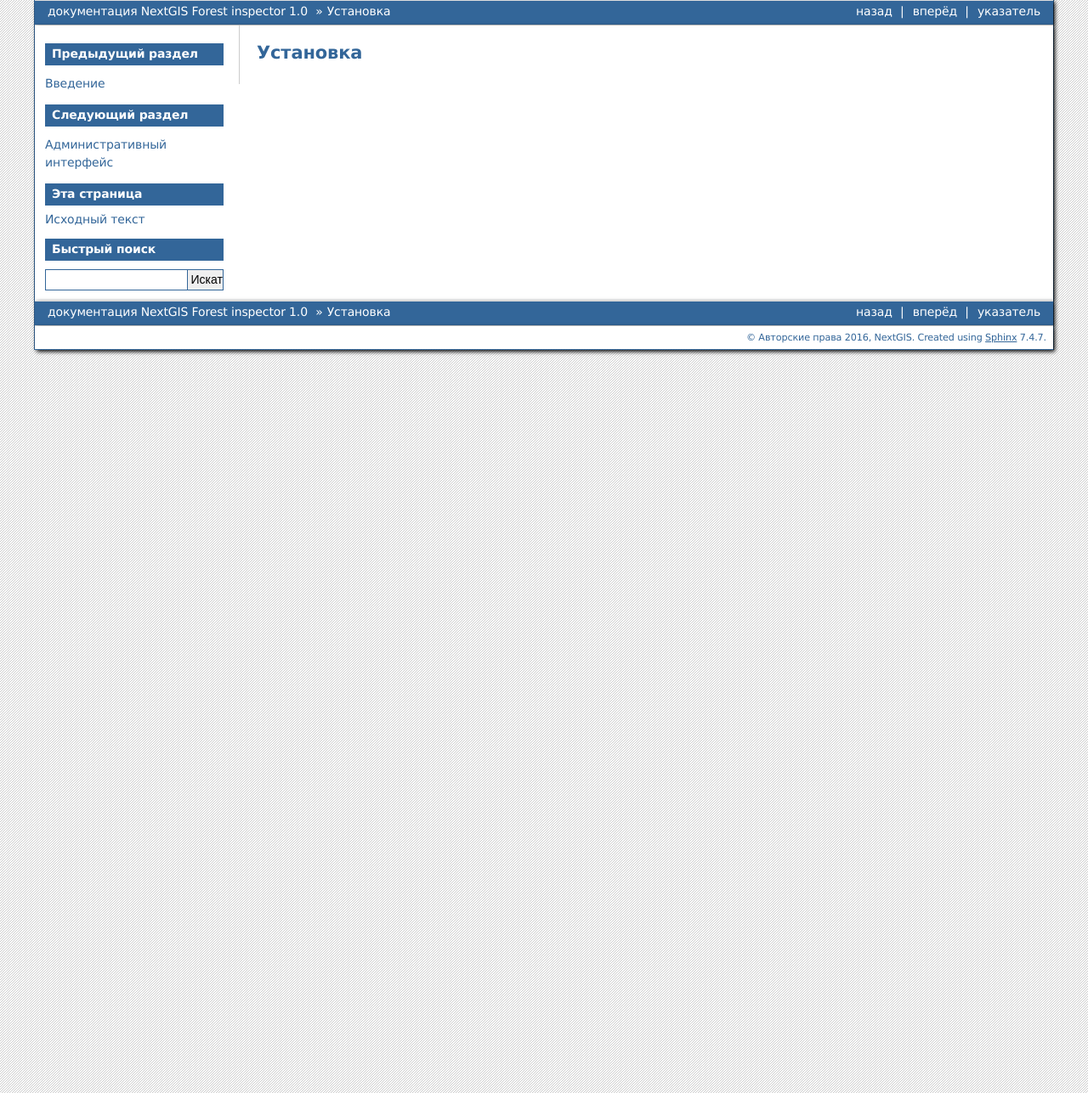
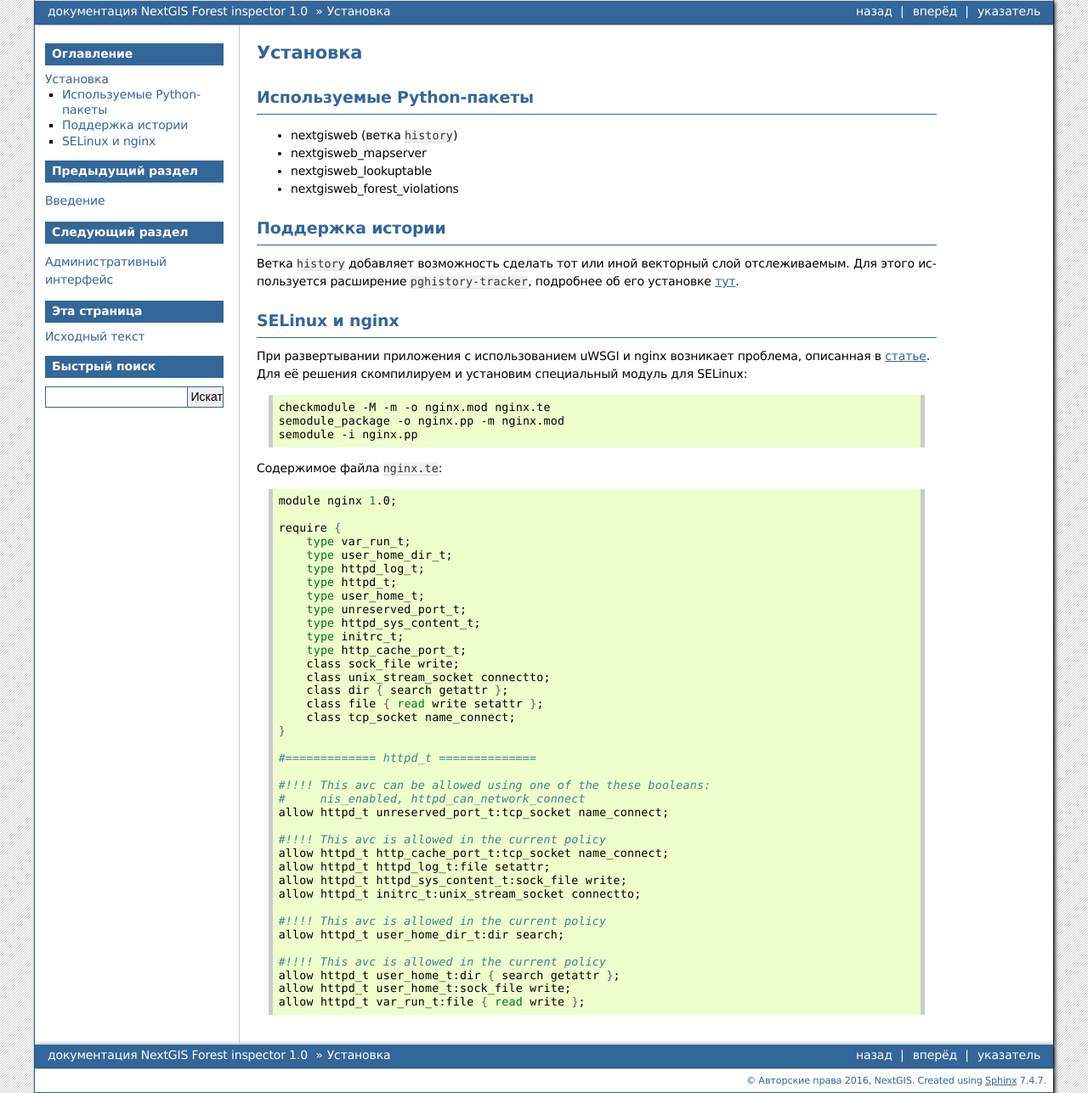
Before and after one commit to nextgis/docs_forestinspector, a Sphinx documentation site: the page built from source/install.rst, in a window 1280 px wide. Shown: the whole page at 85% size. Built offline with Sphinx 7.4.7, drawn with Linux system fonts in a browser that asks for light colours; formulas are drawn with MathJax 3.

Commit message:
Update install section

```diff
--- a/source/install.rst
+++ b/source/install.rst
@@ -4,3 +4,78 @@
 
 Установка
 =========
+
+
+Используемые Python-пакеты
+--------------------------
+
++ nextgisweb (ветка ``history``)
++ nextgisweb_mapserver
++ nextgisweb_lookuptable
++ nextgisweb_forest_violations
+
+
+Поддержка истории
+-----------------
+
+Ветка ``history`` добавляет возможность сделать тот или иной векторный
+слой отслеживаемым. Для этого используется расширение
+``pghistory-tracker``, подробнее об его установке
+`тут <https://github.com/nextgis/nextgisweb_forest_violations/wiki/History-Tracking>`_.
+
+
+SELinux и nginx
+---------------
+
+При развертывании приложения с использованием uWSGI и nginx возникает
+проблема, описанная в `статье <http://axilleas.me/en/blog/2013/selinux-policy-for-nginx-and-gitlab-unix-socket-in-fedora-19/>`_.
+Для её решения скомпилируем и установим специальный модуль для SELinux:
+
+.. code:: bash
+
+    checkmodule -M -m -o nginx.mod nginx.te
+    semodule_package -o nginx.pp -m nginx.mod
+    semodule -i nginx.pp
+
+Содержимое файла ``nginx.te``:
+
+.. code:: bash
+
+    module nginx 1.0;
+
+    require {
+        type var_run_t;
+        type user_home_dir_t;
+        type httpd_log_t;
+        type httpd_t;
+        type user_home_t;
+        type unreserved_port_t;
+        type httpd_sys_content_t;
+        type initrc_t;
+        type http_cache_port_t;
+        class sock_file write;
+        class unix_stream_socket connectto;
+        class dir { search getattr };
+        class file { read write setattr };
+        class tcp_socket name_connect;
+    }
+
+    #============= httpd_t ==============
+
+    #!!!! This avc can be allowed using one of the these booleans:
+    #     nis_enabled, httpd_can_network_connect
+    allow httpd_t unreserved_port_t:tcp_socket name_connect;
+
+    #!!!! This avc is allowed in the current policy
+    allow httpd_t http_cache_port_t:tcp_socket name_connect;
+    allow httpd_t httpd_log_t:file setattr;
+    allow httpd_t httpd_sys_content_t:sock_file write;
+    allow httpd_t initrc_t:unix_stream_socket connectto;
+
+    #!!!! This avc is allowed in the current policy
+    allow httpd_t user_home_dir_t:dir search;
+
+    #!!!! This avc is allowed in the current policy
+    allow httpd_t user_home_t:dir { search getattr };
+    allow httpd_t user_home_t:sock_file write;
+    allow httpd_t var_run_t:file { read write };
```
